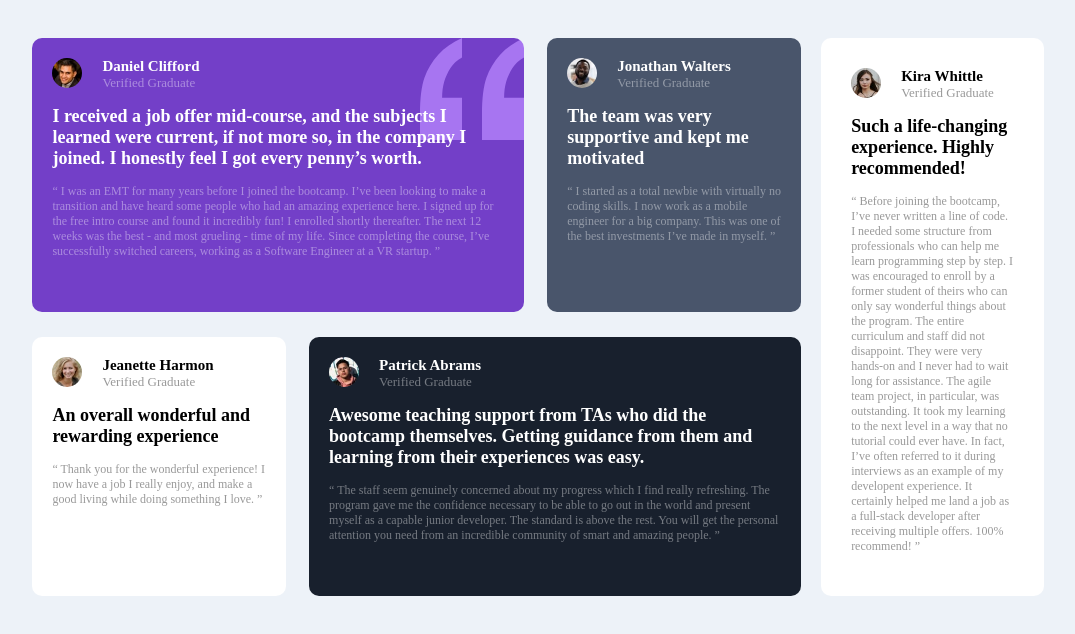
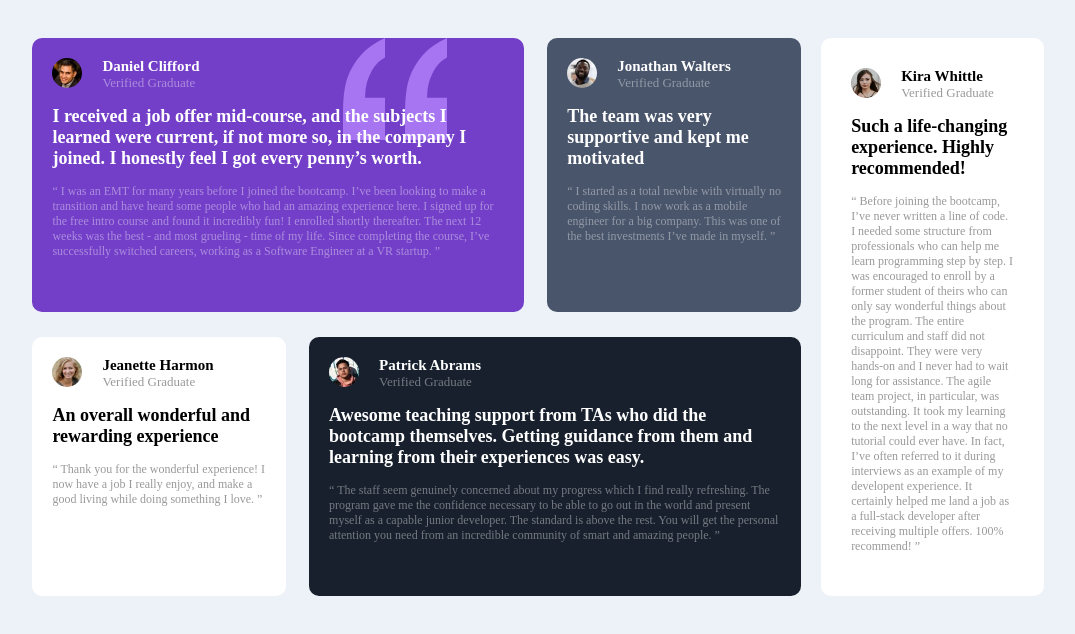
Before and after one commit to saheedibrahim/testimonials-flex-section-main, a plain HTML site: page index.html in a window 1280 px wide. Shown: the whole page, without its empty margins (102-1177 px from the left). Drawn offline with Linux system fonts and the light colour scheme.

Commit message:
add double dot to the beginning of the link of background image

```diff
--- a/css/style.css
+++ b/css/style.css
@@ -69,9 +69,9 @@ h2 {
     font-size: 18px;
 }
 #daniel{
-    background-image: url("/images/bg-pattern-quotation.svg");
+    background-image: url("../images/bg-pattern-quotation.svg");
     background-repeat: no-repeat;
-    background-position: right top;
+    background-position: 80% 0%;
     background-color: #733FC8;
     width: 64%;
     margin-right: 3%;
```
